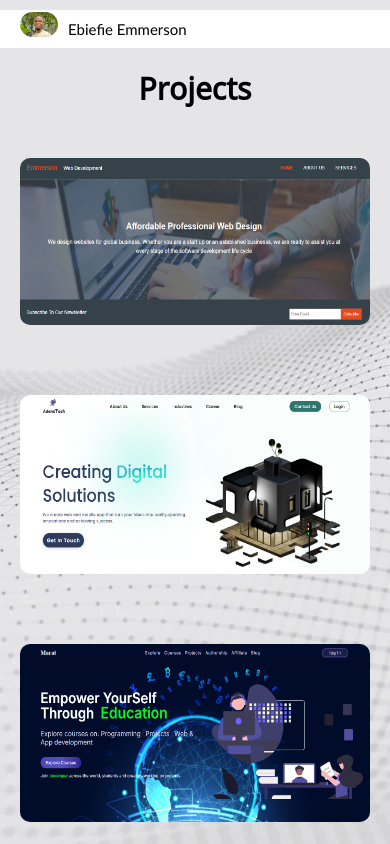
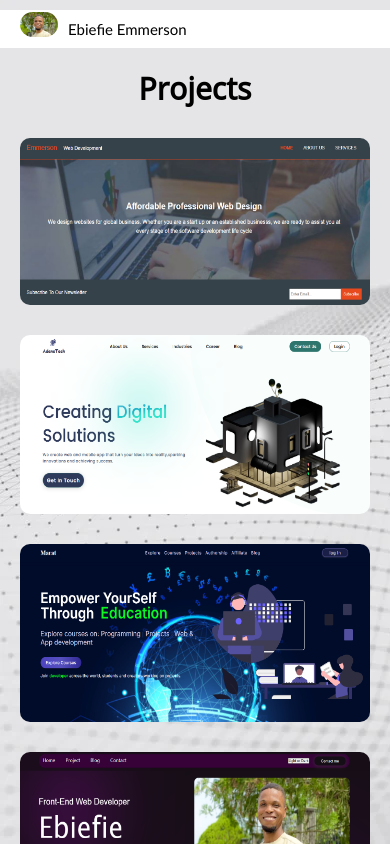
Before and after one commit to emmerson121/pricing2, a React (Create React App) app: page /project in a window 390 px wide. Shown: the top 844 px of the page. Built offline with nearby package versions, Linux system fonts and the light colour scheme.

Commit message:
Project section update

```diff
--- a/src/project.jsx
+++ b/src/project.jsx
@@ -40,10 +40,10 @@ const Project = () => {
     };
 
     const projectInfo = [
-      {projectTitle: 'A Responsive Website with Pricing for Services', projectImg: completeweb, projectDate: 'May, 2023', projectName: 'Visit project', projectLink: 'https://facebook.com'},
+      {projectTitle: 'A Responsive Website with Pricing for Services', projectImg: completeweb, projectDate: 'May, 2023', projectName: 'Visit project', projectLink: 'https://mayweb.vercel.app/'},
       {projectTitle: 'Adane Technology', projectImg: adane, projectDate: 'November, 2023', projectName: 'Visit project', projectLink: 'https://adiele.vercel.app'},
       {projectTitle: 'Marat Education Platform', projectImg: marat, projectDate: 'February, 2024', projectName: 'Visit project', projectLink: 'https://neyenwa.vercel.app'},
-      {projectTitle: 'My Portfolio with sample from Behance.net Gallery', projectImg: emmerson, projectDate: 'October, 2024', projectName: 'Visit project', projectLink: 'https://instagram.com'},
+      {projectTitle: 'My Portfolio with sample from Behance.net Gallery', projectImg: emmerson, projectDate: 'October, 2024', projectName: 'Visit project', projectLink: 'https://personalportfolio-beta-liart.vercel.app/'},
       {projectTitle: 'A Cryptocurrency Website', projectImg: cryptoweb, projectDate: 'February, 2025', projectName: 'Visit project', projectLink: 'https://google.com'},
       {projectTitle: 'Replica of Microgpt.io Homepage', projectImg: microgpt, projectDate: 'April, 2025', projectName: 'Visit project', projectLink: 'https://chatgpt.com'}
     ]
--- a/src/styles.css
+++ b/src/styles.css
@@ -520,7 +520,7 @@ body{
     display: flex;
     flex-wrap: wrap;
     width: 100%;
-    gap: 10px;
+    /* gap: 10px; */
     padding: 10px;
 }
 
@@ -1163,7 +1163,7 @@ body{
     .pro{
         font-size: 30px;
         margin-top: 20px;
-        margin-bottom: 20px
+        margin-bottom: 0px
     }
 
     .imgDiv1{
@@ -1205,13 +1205,9 @@ body{
         margin-bottom: 10px;
     }
 
-    .roller{
-        gap: 10px;
-    }
-
     .row3{
         height: auto;
-        margin-bottom: 30px;
+        /* margin-bottom: 30px; */
     }
 
     .imgContainer1{
```
